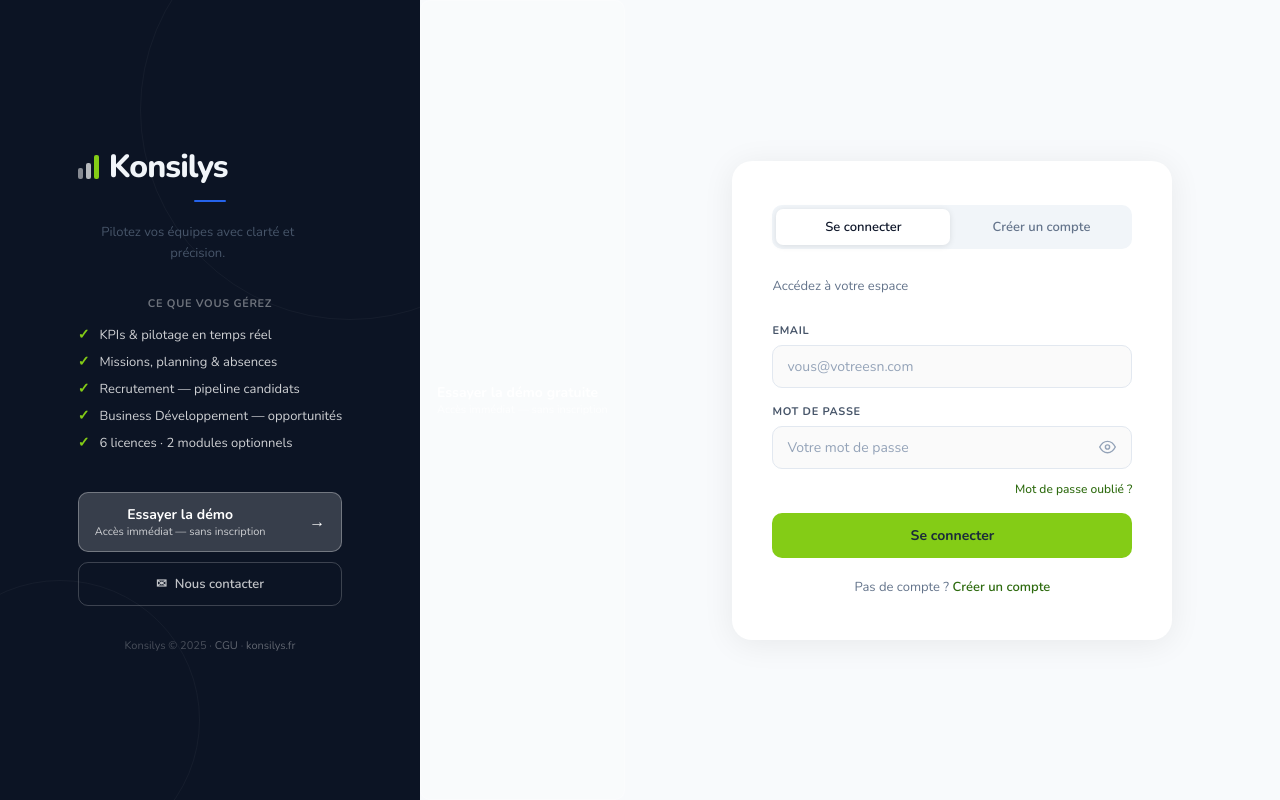
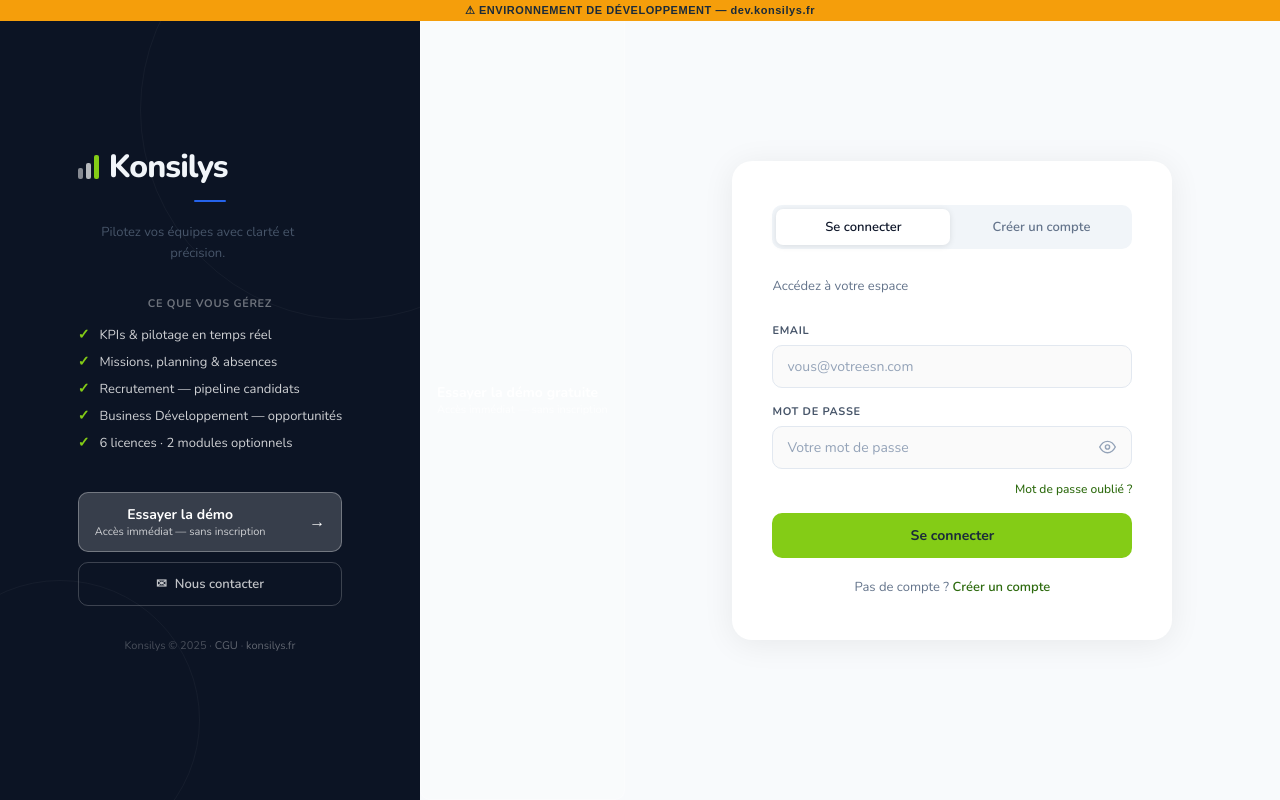
Before and after one commit to Charlesa6/esn-manager, a plain HTML site: page esn_login.html in a window 1280 px wide. Drawn offline with nearby package versions, Linux system fonts and the light colour scheme.

Commit message:
Login - config Dev/Prod + bandeau

```diff
--- a/esn_login.html
+++ b/esn_login.html
@@ -168,6 +168,21 @@
 </style>
 </head>
 <body>
+<script>
+/* ── Bandeau Dev ── */
+(function(){
+  var isD = window.location.hostname !== 'konsilys.fr'
+         && window.location.hostname !== 'konsilys.com'
+         && window.location.hostname !== 'www.konsilys.fr';
+  if(!isD) return;
+  var b = document.createElement('div');
+  b.style.cssText = 'position:fixed;top:0;left:0;right:0;z-index:99999;'
+    + 'background:#f59e0b;color:#1B2B3A;text-align:center;'
+    + 'font-size:11px;font-weight:800;padding:4px;letter-spacing:.05em;font-family:sans-serif';
+  b.textContent = '⚠ ENVIRONNEMENT DE DÉVELOPPEMENT — dev.konsilys.fr';
+  document.body.insertBefore(b, document.body.firstChild);
+})();
+</script>
 
 <!-- LEFT -->
 <div class="left">
@@ -338,6 +353,7 @@
 <script>
 'use strict';
 
+/* ── Détection automatique Dev / Prod ── */
 var _IS_DEV = window.location.hostname !== 'konsilys.fr'
            && window.location.hostname !== 'konsilys.com'
            && window.location.hostname !== 'www.konsilys.fr';
@@ -352,7 +368,7 @@
 var sb = (SUPABASE_URL && SUPABASE_KEY && SUPABASE_URL.indexOf('supabase.co') > 0)
   ? supabase.createClient(SUPABASE_URL, SUPABASE_KEY) : null;
 
-/* Pré-remplir l'email sauvegard é */
+/* Pré-remplir l'email sauvegardé */
 document.addEventListener('DOMContentLoaded', function() {
   var saved = localStorage.getItem('esn_saved_emails');
   if (saved) {
```
